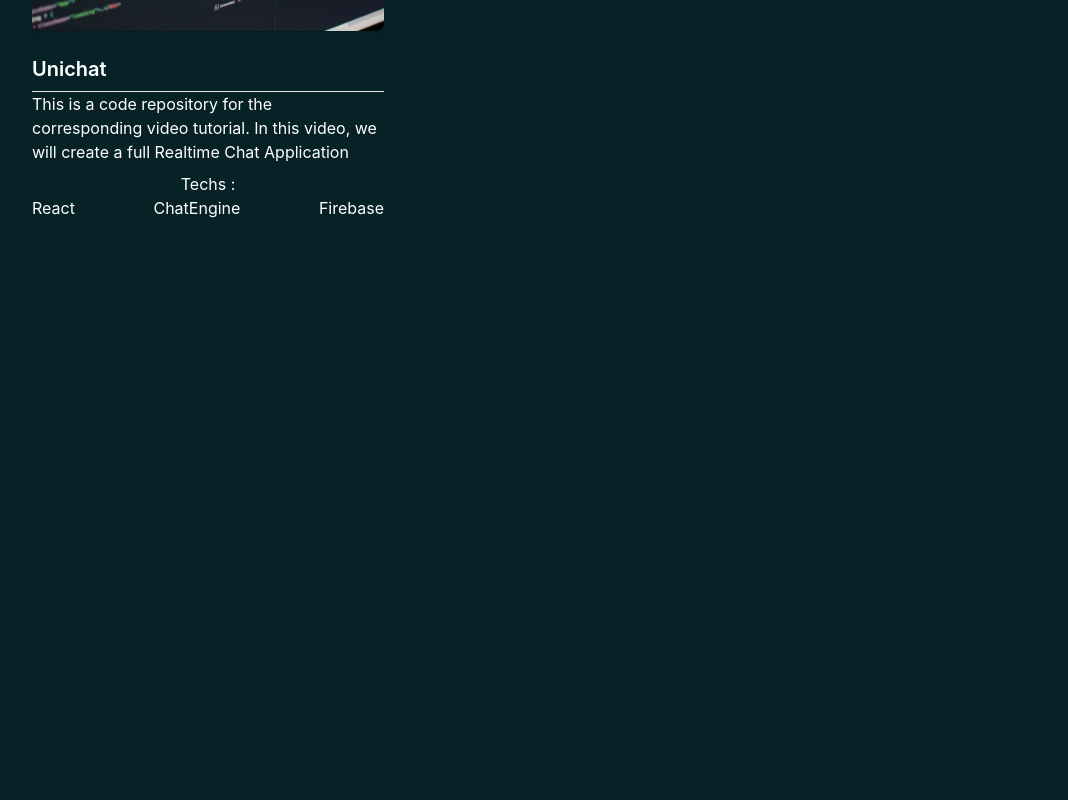
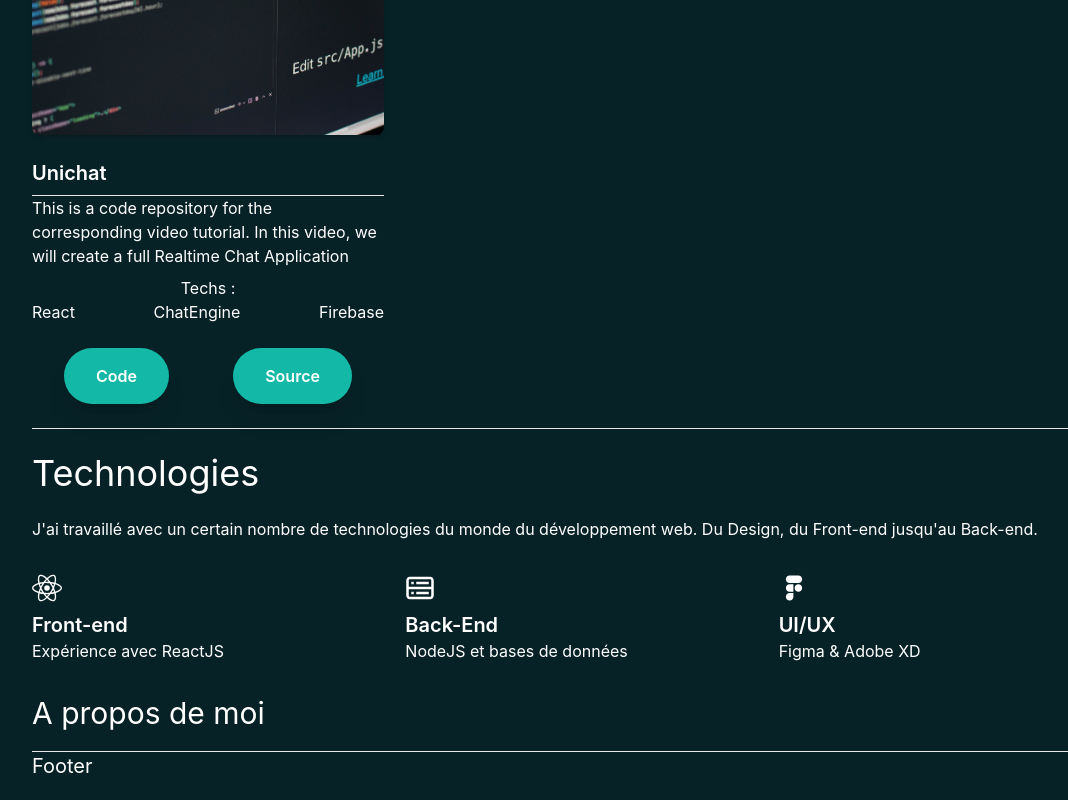
Before and after one commit to AurelTBE/portfolio, a Next.js app: page / in a window 1280 px wide. Shown: the part 1294-2094 px from the top of the page, without its empty margins (48-1116 px from the left). Before the commit the page ends 1514 px from the top, so only its background shows below. Built offline with nearby package versions, Linux system fonts and the light colour scheme.

Commit message:
ContentStructure

```diff
--- /dev/null
+++ b/components/Footer.tsx
@@ -0,0 +1,16 @@
+import React from 'react'
+
+const Footer = () => {
+    return (
+        <footer className='mx-10 lg:mx-20 my-5'>
+            <div className="text-white">
+                <hr />
+                <h3 className='text-xl'>
+                    Footer
+                </h3>
+            </div>
+        </footer>
+    )
+}
+
+export default Footer
--- a/components/Layout.tsx
+++ b/components/Layout.tsx
@@ -1,4 +1,5 @@
 import React from 'react'
+import Footer from './Footer';
 import Header from './Header';
 
 const Layout = ({children}: {children: React.ReactNode}) => {
@@ -6,6 +7,7 @@
         <div className=''>
             <Header />
             {children}
+            <Footer />
         </div>
     )
 }
--- a/components/ProjectCard.tsx
+++ b/components/ProjectCard.tsx
@@ -1,4 +1,5 @@
 import React from 'react'
+import Link from 'next/link'
 
 export interface IProject {
     title:       string;
@@ -38,7 +39,18 @@
                         </span>
                     ))}
                 </div>
-
+            </div>
+            <div className='flex my-6 justify-around'>
+                <Link href={visit}>
+                    <a target='_blank' className="bg-teal-500 hover:bg-teal-700 py-4 px-8 rounded-full shadow-xl font-semibold">
+                        Code
+                    </a>
+                </Link>
+                <Link href={source}>
+                    <a target='_blank' className="bg-teal-500 hover:bg-teal-700 py-4 px-8 rounded-full shadow-xl font-semibold">
+                        Source
+                    </a>
+                </Link>
             </div>
         </div>
     )
--- /dev/null
+++ b/components/Technologies.tsx
@@ -0,0 +1,59 @@
+import React from 'react'
+import { SiReact, SiFigma } from 'react-icons/si'
+import { CgDatabase, CgFigma } from 'react-icons/cg'
+
+const Technologies = () => {
+    return (
+        <section id="technos" className="mx-10 lg:mx-20 text-white">
+            <hr />
+            <h2 className='text-4xl py-6'>Technologies</h2>
+            <div>
+                J'ai travaillé avec un certain nombre de technologies du monde du développement web.
+                Du Design, du Front-end jusqu'au Back-end.
+            </div>
+            <div className='grid grid-cols-3 py-8'>
+                <div>
+                    <div className='text-3xl'>
+                        <SiReact />
+                    </div>
+                    <div className="pt-2">
+                        <div className='text-xl font-semibold'>
+                            Front-end
+                        </div>
+                        <div>
+                            Expérience avec ReactJS
+                        </div>
+                    </div>
+                </div>
+                <div>
+                    <div className='text-3xl'>
+                        <CgDatabase />
+                    </div>
+                    <div className="pt-2">
+                        <div className='text-xl font-semibold'>
+                            Back-End
+                        </div>
+                        <div>
+                            NodeJS et bases de données
+                        </div>
+                    </div>
+                </div>
+                <div>
+                    <div className='text-3xl'>
+                        <CgFigma />
+                    </div>
+                    <div className="pt-2">
+                        <div className='text-xl font-semibold'>
+                            UI/UX
+                        </div>
+                        <div>
+                            Figma & Adobe XD
+                        </div>
+                    </div>
+                </div>
+            </div>
+        </section>
+    )
+}
+
+export default Technologies
--- /dev/null
+++ b/components/Timeline.tsx
@@ -0,0 +1,20 @@
+import React from 'react'
+import { TimeLineData } from '../constants/projects';
+
+interface Props {
+
+}
+
+const Timeline = (props: Props) => {
+    return (
+        <section id="apropos" className="mx-10 lg:mx-20">
+            <div className="text-white">
+                <h3 className="text-3xl">
+                    A propos de moi
+                </h3>
+            </div>
+        </section>
+    )
+}
+
+export default Timeline
--- a/pages/index.tsx
+++ b/pages/index.tsx
@@ -4,6 +4,8 @@
 import { State } from '../context/State';
 import Hero from '../components/Hero';
 import Projects from '../components/Projects';
+import Technologies from '../components/Technologies';
+import Timeline from '../components/Timeline';
 
 const Home: NextPage = () => {
   const { handleActivePage }: {handleActivePage:(page:string) => void} = useContext(State)
@@ -16,6 +18,8 @@
     <div>
       <Hero />
       <Projects />
+      <Technologies />
+      <Timeline />
     </div>
   )
 }
```
